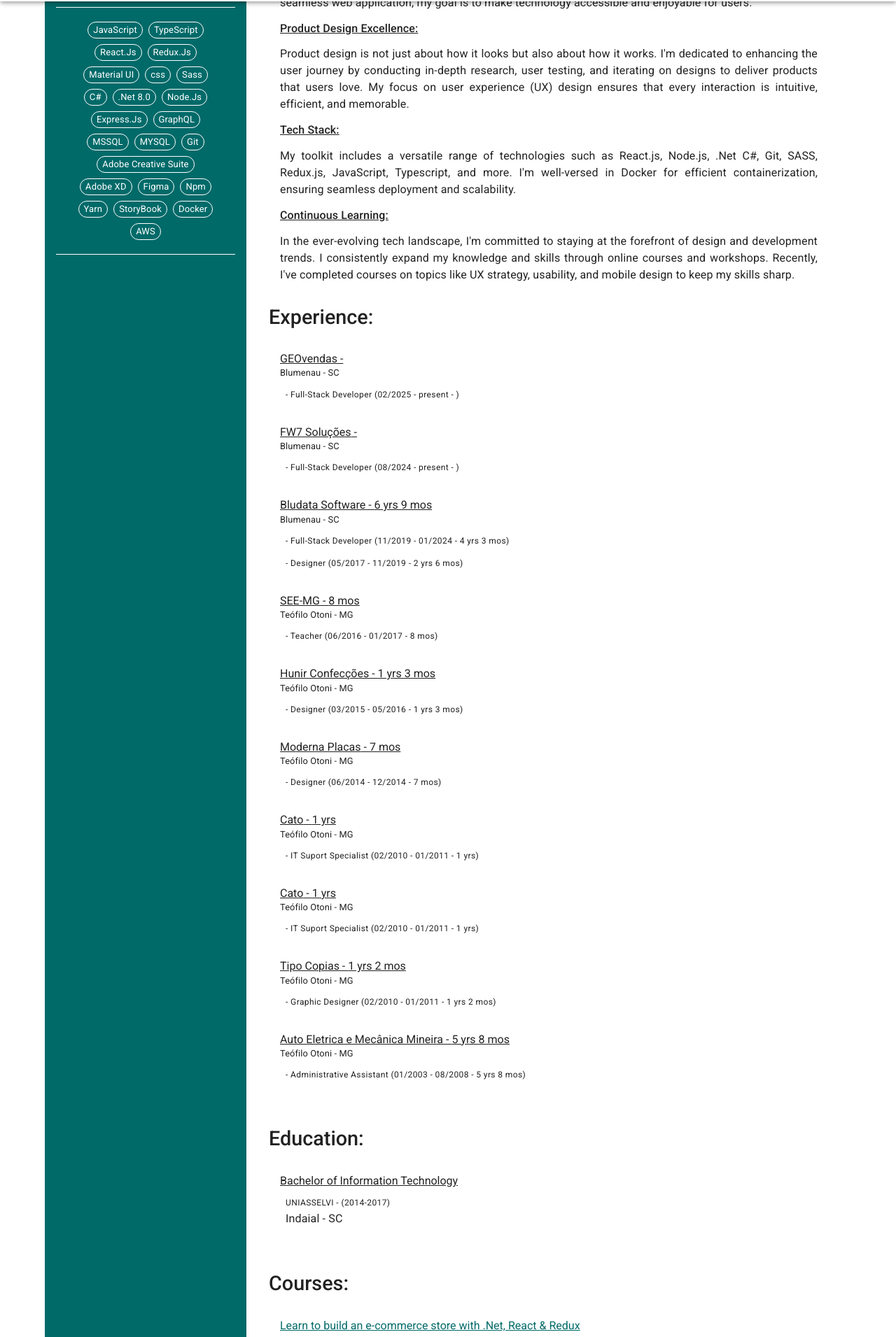
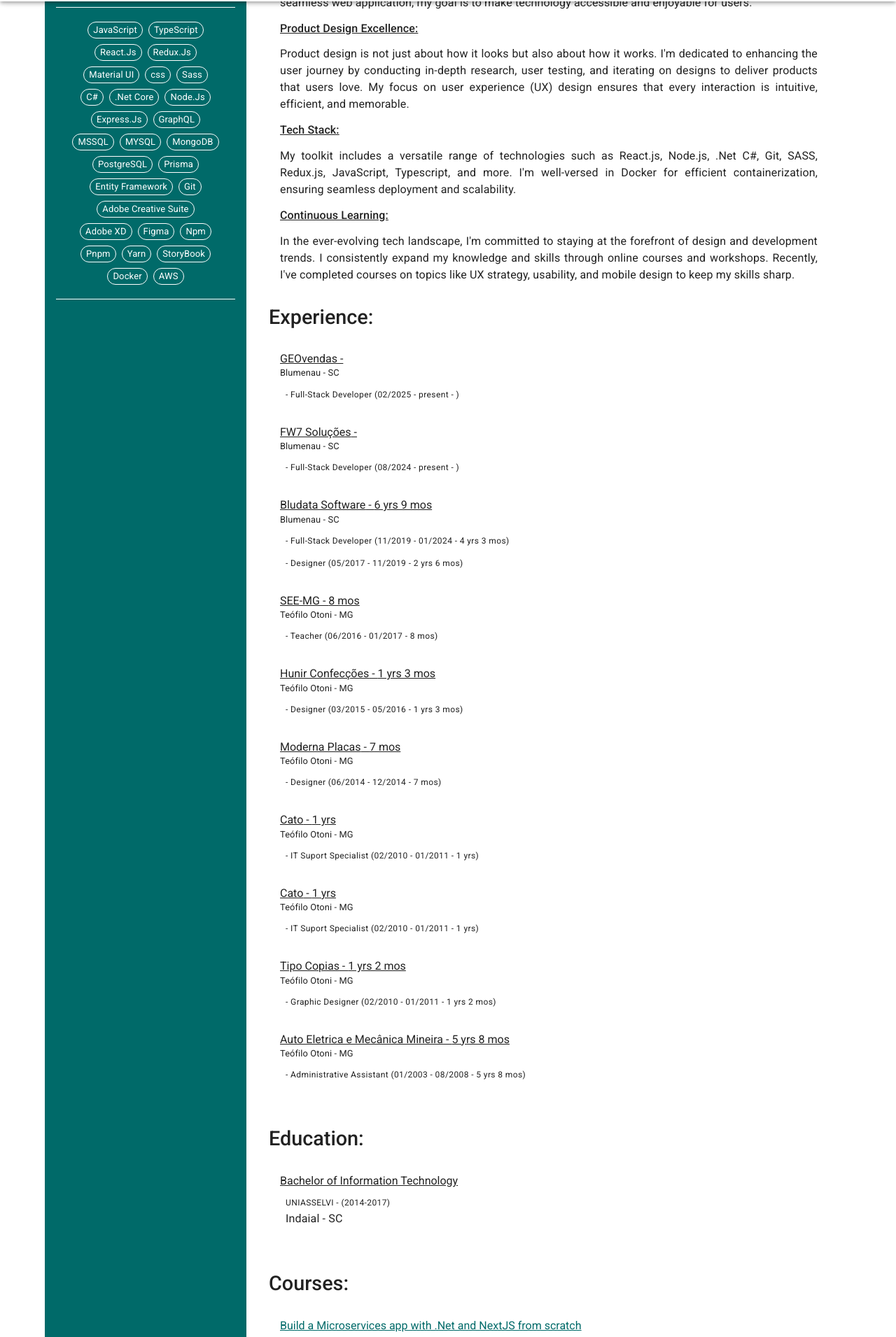
Before and after one commit to J-Meira/My-Resume, a React (Vite) app: page / in a window 1280 px wide. Shown: the part 798-2709 px from the top of the page at 70% size. Built offline with nearby package versions, Linux system fonts and the light colour scheme.

Commit message:
feat: added new course and skills

```diff
--- a/src/components/CoursesContent.tsx
+++ b/src/components/CoursesContent.tsx
@@ -4,6 +4,13 @@ import { useAppContext } from '../context';
 import { getDictionary } from '../utils';
 
 const contents = [
+  {
+    company: 'Udemy',
+    title: 'Build a Microservices app with .Net and NextJS from scratch',
+    link: 'https://www.udemy.com/certificate/UC-7bdbb3ce-fdec-4506-ac58-321e63717cde/',
+    date: '06/2025',
+    duration: 32.5,
+  },
   {
     company: 'Udemy',
     title: 'Learn to build an e-commerce store with .Net, React & Redux',
--- a/src/components/SkillsTable.tsx
+++ b/src/components/SkillsTable.tsx
@@ -22,17 +22,22 @@ const list = [
   'css',
   'Sass',
   'C#',
-  '.Net 8.0',
+  '.Net Core',
   'Node.Js',
   'Express.Js',
   'GraphQL',
   'MSSQL',
   'MYSQL',
+  'MongoDB',
+  'PostgreSQL',
+  'Prisma',
+  'Entity Framework',
   'Git',
   'Adobe Creative Suite',
   'Adobe XD',
   'Figma',
   'Npm',
+  'Pnpm',
   'Yarn',
   'StoryBook',
   'Docker',
```
